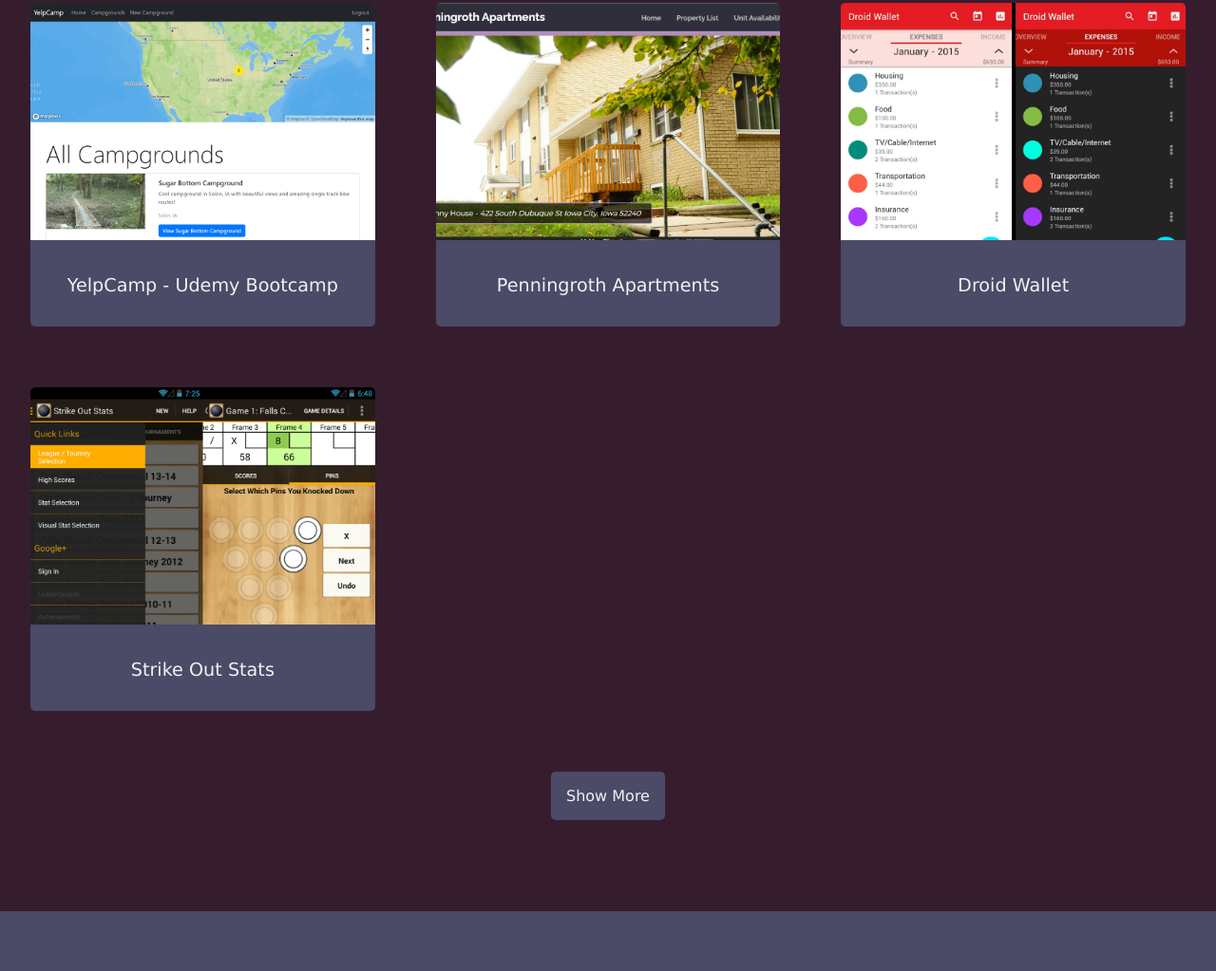
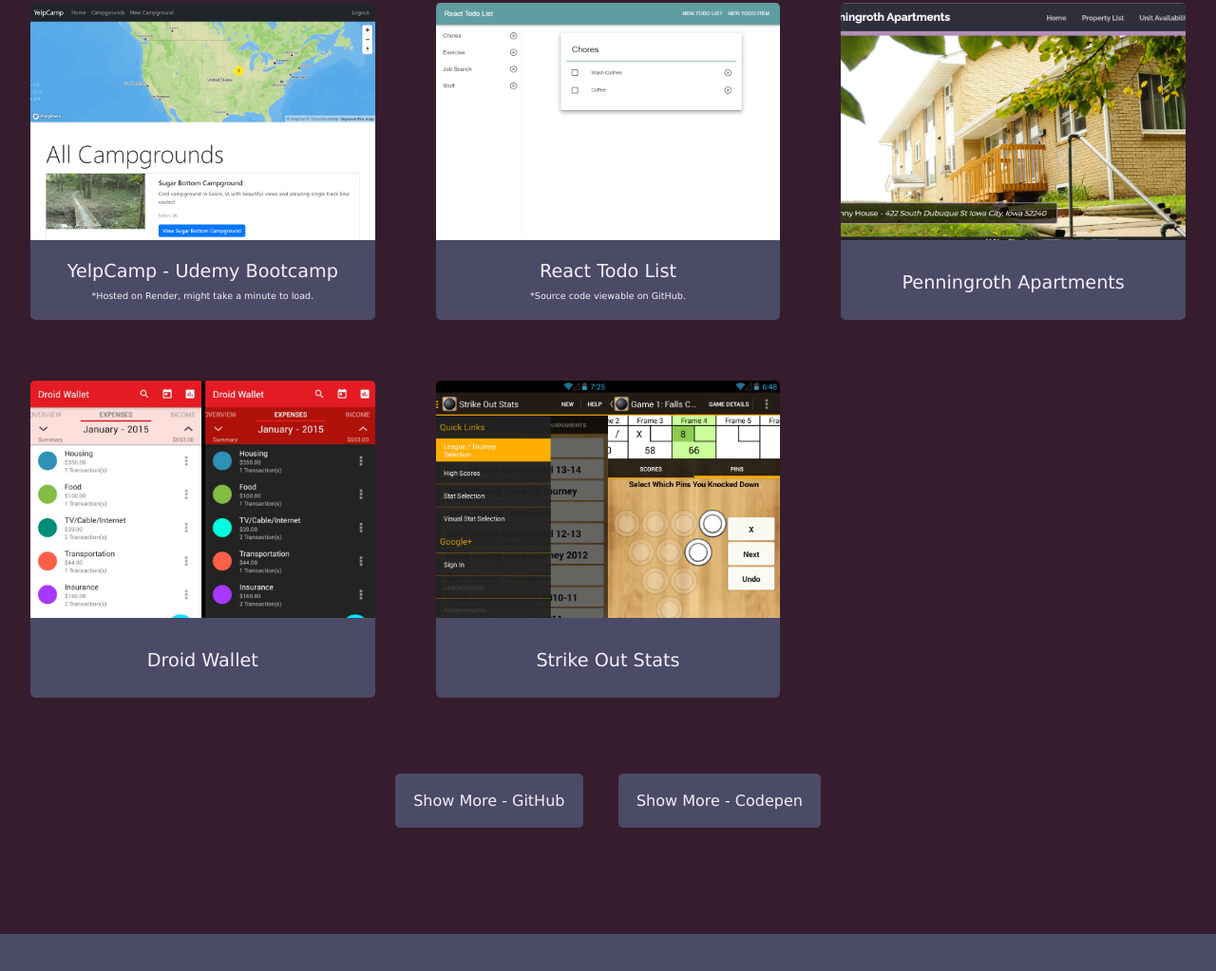
Before and after one commit to wbruno47/wbruno47.github.io, a plain HTML site: page index.html in a window 1280 px wide. Shown: the part 983-2006 px from the top of the page at 95% size. Drawn offline with Linux system fonts and the light colour scheme.

Commit message:
Added Todo Project; Updated btn/tile styles.

```diff
--- a/index.html
+++ b/index.html
@@ -32,32 +32,48 @@
         <a href="https://yelpcamp-12mm.onrender.com/campgrounds" target="_blank">
           <div class="project-tile">
             <img src="./images/yelpcamp.png" />
-            <p>YelpCamp - Udemy Bootcamp</p>
+            <div class="tile-footer">
+              <p>YelpCamp - Udemy Bootcamp<span class="sub-header"><br>*Hosted on Render, might take a minute to load.</span></p>
+            </div>
+          </div>
+        </a>
+        <a href="https://github.com/wbruno47/todo-list" target="_blank">
+          <div class="project-tile">
+            <img src="./images/todo.png" />
+            <div class="tile-footer">
+              <p>React Todo List<span class="sub-header"><br>*Source code viewable on GitHub.</span></p>
+            </div>
           </div>
         </a>
         <a href="http://penningrothapts.com/" target="_blank">
           <div class="project-tile">
             <img src="./images/penning-roth.png" />
-            <p>Penningroth Apartments</p>
+            <div class="tile-footer">
+              <p>Penningroth Apartments</p>
+            </div>
           </div>
         </a>
         <a href="https://play.google.com/store/apps/details?id=com.bruno.myapps.droidwallet" target="_blank">
           <div class="project-tile">
             <img src="./images/droidwallet.png" />
-            <p>Droid Wallet</p>
+            <div class="tile-footer">
+              <p>Droid Wallet</p>
+            </div>
           </div>
         </a>
         <a href="https://play.google.com/store/apps/details?id=com.bruno.myapps.strikeoutstats" target="_blank">
           <div class="project-tile">
             <img src="./images/sos.png" />
-            <p>Strike Out Stats</p>
+            <div class="tile-footer">
+              <p>Strike Out Stats</p>
+            </div>
           </div>
         </a>
       </div>
-      <a href="https://github.com/wbruno47" class="show-more" target="_blank" id="profile-link">Show More</a>
+      <a href="https://github.com/wbruno47" class="show-more" target="_blank" id="profile-link">Show More - GitHub</a>
+      <a href="https://codepen.io/wbruno47/" class="show-more" target="_blank" id="profile-link">Show More - Codepen</a>
     </div>
   </div>
-
 
   <div class="contact" id="contact">
     <div class="contact-wrapper">
--- a/styles.css
+++ b/styles.css
@@ -71,7 +71,9 @@
 }
 
 #welcome-section h1,
-h2 {
+h2,
+h3,
+h4 {
   text-align: center;
 }
 
@@ -133,22 +135,27 @@
   object-position: 0% 0%;
 }
 
-.project-tile p {
+.tile-footer {
   font-size: 1.2rem;
   color: var(--pink-light);
-  padding: 2rem;
+  display: flex;
+  justify-content: center;
+  align-items: center;
+  height: 80px;
 }
 
-
+.sub-header {
+  font-size: .6rem;
+}
 
 .show-more {
   display: inline-block;
   background-color: var(--gray);
-  padding: 1rem;
+  padding: 1.2rem;
   text-decoration: none;
   color: var(--pink-light);
   text-align: center;
-  margin-top: 4rem;
+  margin: 5rem 1rem 1rem;
   border-radius: 5px;
   transition: .3s;
 }
```
Also changed, not shown: images/todo.png (added).
